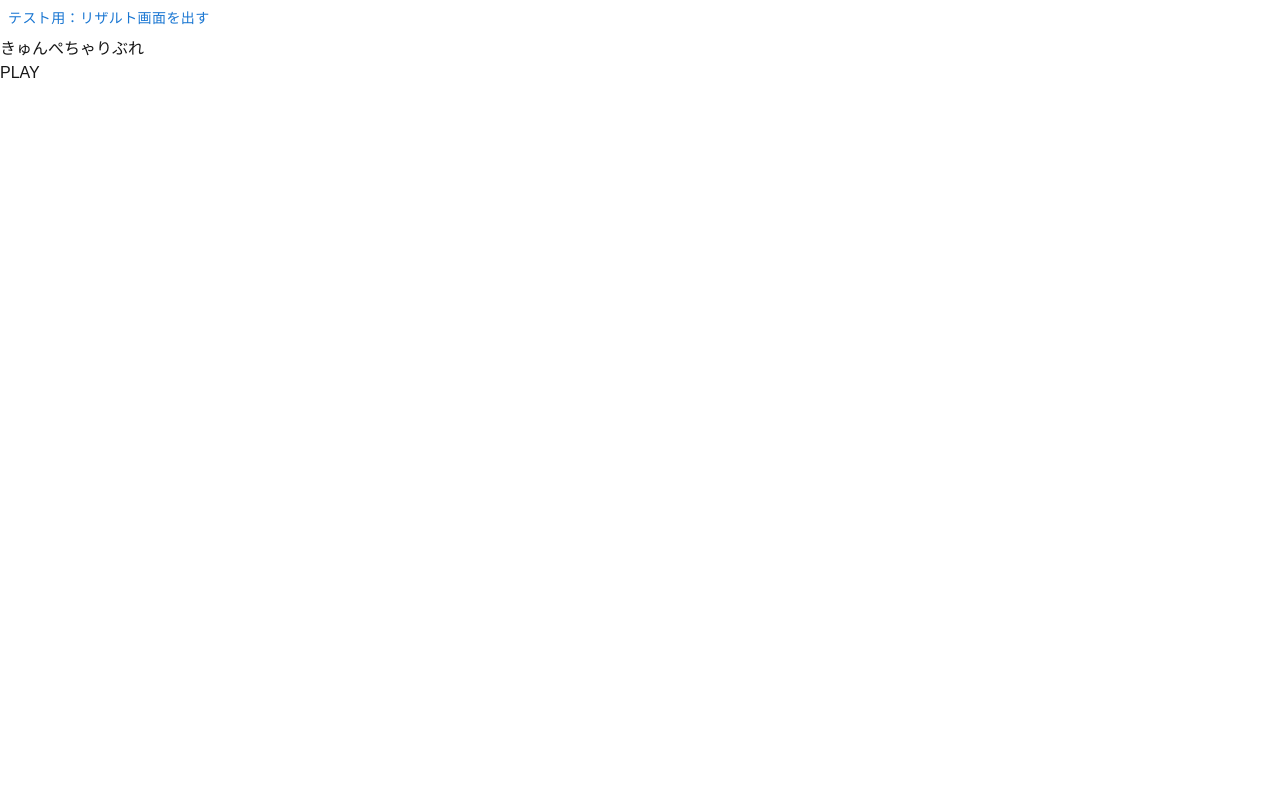
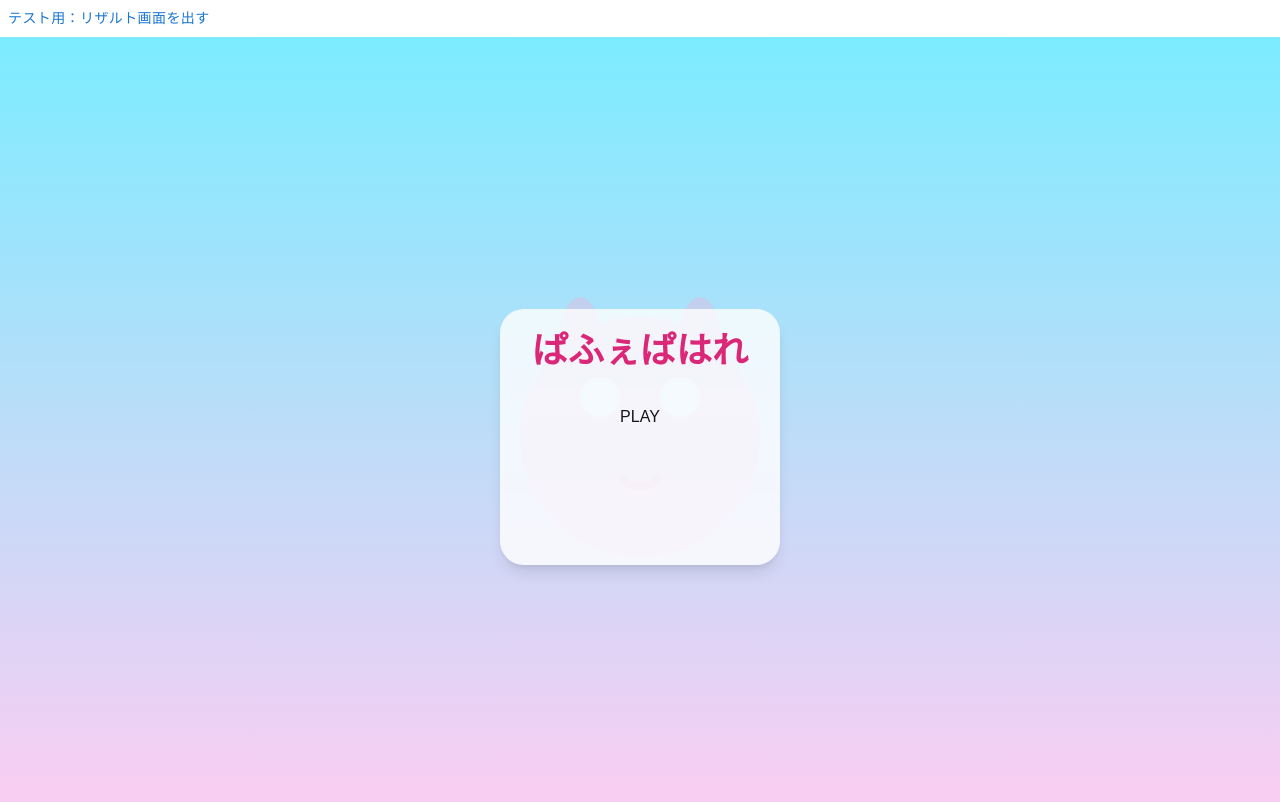
Before and after one commit to Cauchy27/ishinomaki_hack_team_azuma, a Next.js app: page / in a window 1280 px wide. Shown: the top 802 px of the page. Built offline with nearby package versions, Linux system fonts and the light colour scheme.

Commit message:
タイトル編集・画像imgに

```diff
--- a/app/_screen/title.tsx
+++ b/app/_screen/title.tsx
@@ -1,6 +1,7 @@
 "use client"; // これを一番上に置く
 
 import React from 'react';
+import { Heart } from 'lucide-react';
 // import './app.css'; // 必要なスタイルをインポート
 
 interface CuteResultScreenProps {
@@ -9,10 +10,47 @@ interface CuteResultScreenProps {
 
 const TitleScreen = ({changePage}) => {
   return (
-    <div className="container">
-      <h1 className="title">きゅんぺちゃりぶれ</h1>
-      <button className="play-button" onClick={()=>{changePage("select")}}>PLAY</button>
-    </div>
+    <div className="min-h-screen bg-gradient-to-b from-[#7cecff] to-[#ffccf2] flex items-center justify-center relative overflow-hidden">
+      {/* Cute character background */}
+      <div className="absolute inset-0 flex items-center justify-center opacity-30 z-0">
+        <svg width="400" height="400" viewBox="0 0 100 100">
+          {/* Cute character: Bunny */}
+          <circle cx="50" cy="50" r="30" fill="#FFA7D1" />
+          <circle cx="40" cy="40" r="5" fill="#FFFFFF" />
+          <circle cx="60" cy="40" r="5" fill="#FFFFFF" />
+          <path d="M45,60 Q50,65 55,60" stroke="#FF69B4" strokeWidth="2" fill="none" />
+          {/* Bunny ears */}
+          <ellipse cx="35" cy="25" rx="5" ry="10" fill="#FFA7D1" />
+          <ellipse cx="65" cy="25" rx="5" ry="10" fill="#FFA7D1" />
+        </svg>
+      </div>
+
+      <div className="text-center p-8 bg-white bg-opacity-80 rounded-3xl shadow-lg z-10">
+        <h1 className="text-4xl font-bold mb-6 text-pink-600 animate-bounce">
+          ぱふぇぱはれ
+        </h1>
+
+        {/* Heart-shaped button */}
+        <button
+          className="w-32 h-32 relative focus:outline-none focus:ring-2 focus:ring-pink-500 focus:ring-opacity-75 transform hover:scale-105 transition-all duration-300"
+          onClick={() => changePage("select")}
+        >
+
+            <text
+              x="50"
+              y="55"
+              fontSize="16"
+              fill="white"
+              textAnchor="middle"
+              dominantBaseline="middle"
+            >
+              PLAY
+            </text>
+            <svg>
+          </svg>
+        </button>
+      </div>
+      </div>
   );
 };
 
```
Also changed, not shown: public/img/S__6176777_0.png (added), public/img/ハートボタン.png (added).
